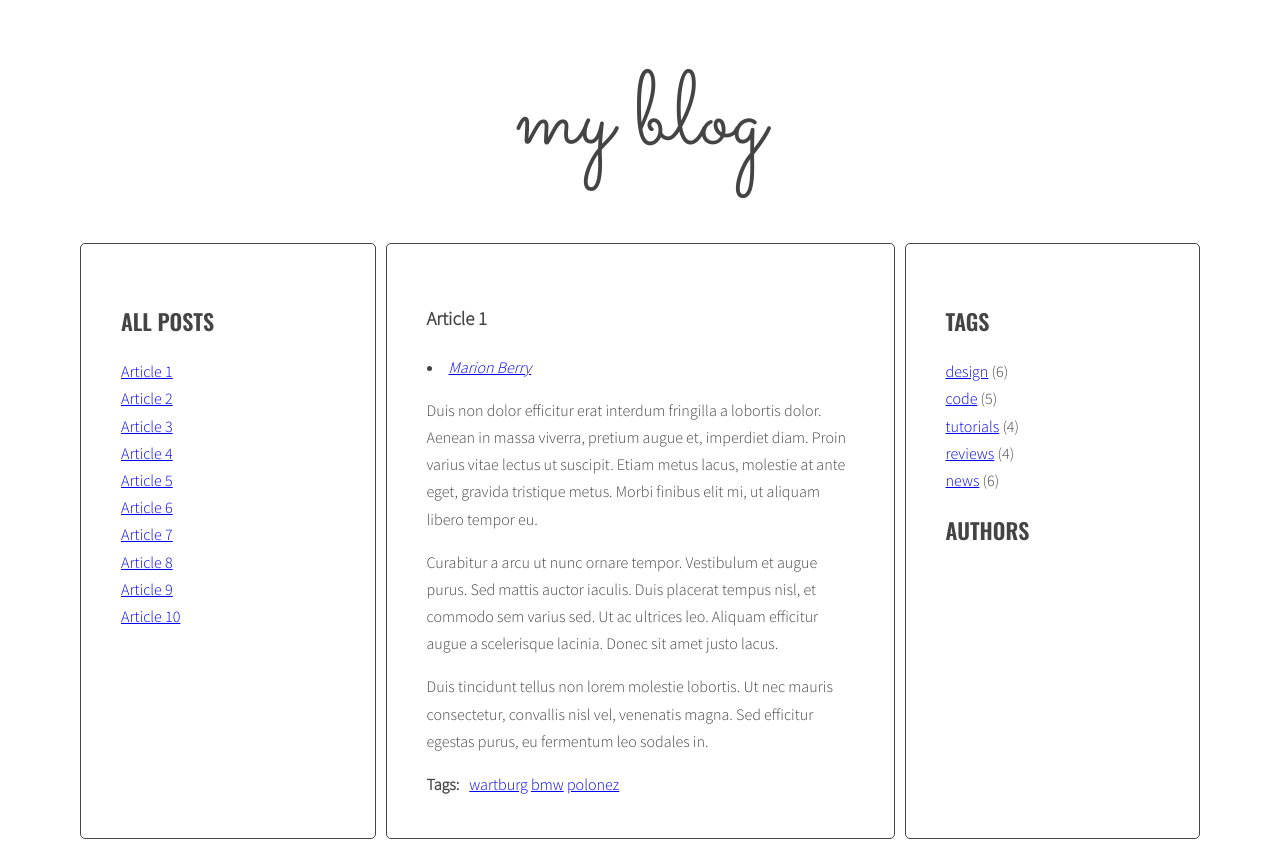
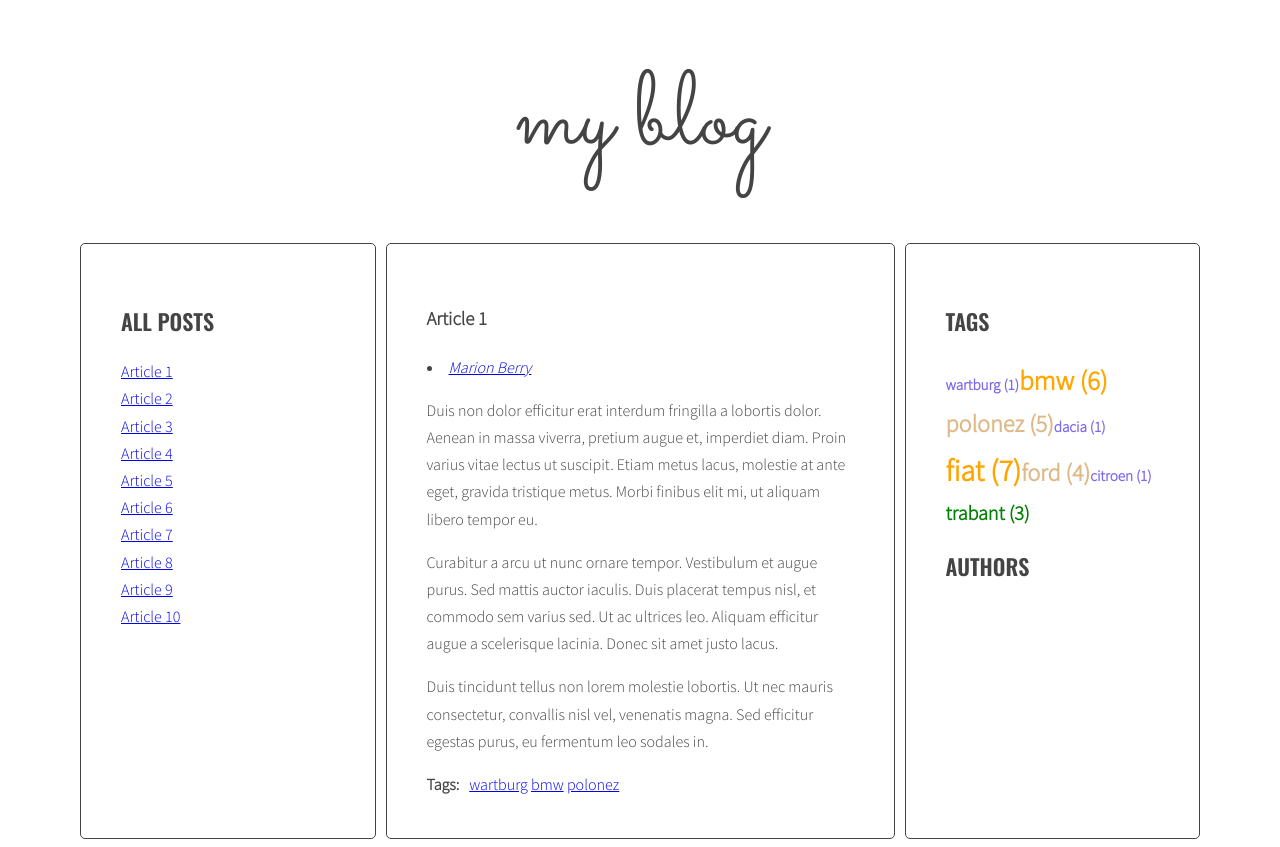
Before and after one commit to dave8git/js-blog-2022, a website: page index.html in a window 1280 px wide. Drawn offline with nearby package versions, Linux system fonts and the light colour scheme.

```diff
--- a/index.html
+++ b/index.html
@@ -275,11 +275,11 @@
                 <aside class="sidebar">
                     <h2 class="section-title">Tags</h2>
                     <ul class="list tags">
-                        <li><a href="#">design</a> <span>(6)</span></li>
+                        <!-- <li><a href="#">design</a> <span>(6)</span></li>
                         <li><a href="#">code</a> <span>(5)</span></li>
                         <li><a href="#">tutorials</a> <span>(4)</span></li>
                         <li><a href="#">reviews</a> <span>(4)</span></li>
-                        <li><a href="#">news</a> <span>(6)</span></li>
+                        <li><a href="#">news</a> <span>(6)</span></li> -->
                     </ul>
                     <h2 class="section-title">Authors</h2>
                     <ul class="list authors">
--- a/js/script.js
+++ b/js/script.js
@@ -26,7 +26,10 @@
     optTitleSelector = '.post-title',
     optTitleListSelector = '.titles',
     optArticleTagsSelector = '.post-tags .list',
-    optArticleAuthorSelector = '.post-author';
+    optArticleAuthorSelector = '.post-author',
+    optTagsListSelector = '.tags.list',
+    optCloudClassCount = 5,
+    optCloudClassPrefix = 'tag-size-';
 
 
 function generateTitleLinks(customSelector = '') {
@@ -49,8 +52,32 @@
 }
 
 generateTitleLinks();
+function calculateTagsParams(tags) {
+    console.log('tags', tags);
+    const params = {
+        max: 0,
+        min: 999999
+    }
 
+    for(let tag in tags) {
+        console.log(tag + ' is used ' + tags[tag] + ' times');
+
+        params.max = tags[tag] > params.max ? tags[tag] : params.max;
+        params.min = tags[tag] < params.min ? tags[tag] : params.min;
+    }
+    console.log('params', params);
+    return params;
+}
+
+function calculateTagClass(count, params) {
+    const normalizedCount = count - params.min;
+    const normalizedMax = params.max - params.min;
+    const percentage = normalizedCount /normalizedMax;
+    const classNumber = Math.floor( percentage * (optCloudClassCount - 1) + 1 );
+    return optCloudClassPrefix + classNumber;
+}
 function generateTags() {
+    let allTags = {};
     const allArticles = document.querySelectorAll('article');
 
     for(let article of allArticles) {
@@ -61,8 +88,23 @@
         for(let dataTag of dataTagsTable) {
             const link = '<li><a href="#tag-'+dataTag+'">'+ dataTag +'</a></li> ';
             html += link;
+            if(!allTags[dataTag]){
+                allTags[dataTag] = 1;
+            } else {
+                allTags[dataTag]++;
+            }
         }
+        const tagList = document.querySelector(optTagsListSelector);
+        //tagList.innerHTML = allTags.join(' ');
         tagsWrapper.innerHTML = html;
+        console.log(allTags);
+        const tagsParams = calculateTagsParams(allTags);
+        console.log('tagsParams:', tagsParams);
+        let allTagsHTML = '';
+        for(let tag in allTags) {
+            allTagsHTML += '<li><a href="#" class="' + calculateTagClass(allTags[tag], tagsParams) + '">' + tag + ' <span>(' + allTags[tag] + ')</span></a></li>';
+        }
+        tagList.innerHTML = allTagsHTML;
     }
 }
 
--- a/sass/style.scss
+++ b/sass/style.scss
@@ -118,3 +118,48 @@
     margin: 0 10px 0 0;
   }
 }
+
+.tag-size-5 {
+  display: inline-block;
+  font-size: 30px;
+  color: orange;
+  font-weight: bold;
+  text-decoration: none;
+}
+
+.tag-size-4 {
+  display: inline-block;
+  font-size: 27px;
+  color: rgb(255, 166, 0);
+  font-weight: bold;
+  text-decoration: none;
+}
+
+.tag-size-3 {
+  font-size: 24px;
+  color: burlywood;
+  font-weight: bold;
+  text-decoration: none;
+}
+
+.tag-size-2 {
+  font-size: 20px;
+  color: green;
+  font-weight: bold;
+  text-decoration: none;
+}
+
+.tag-size-1 {
+  font-size: 15px;
+  color: mediumslateblue;
+  font-weight: bold;
+  text-decoration: none;
+}
+
+.tags li {
+  display: inline-block;
+}
+
+.short-margin {
+   margin-right: 1em;
+}
```
Also changed, not shown: css/style.css, 1 other file.
